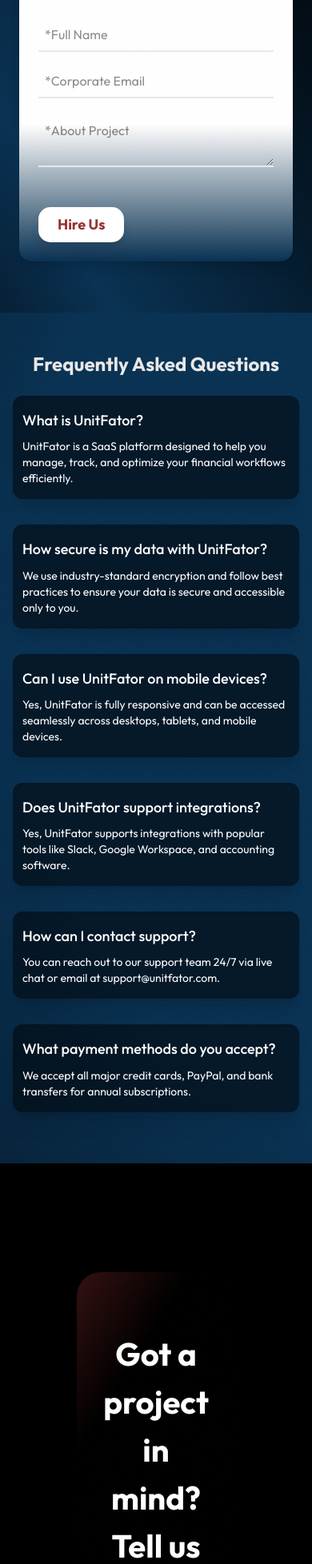
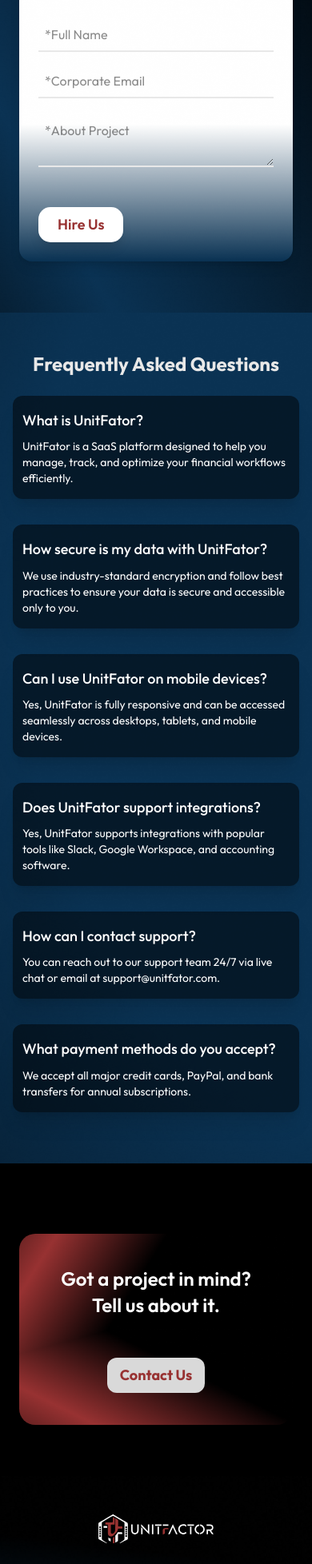
Before and after one commit to M-Jawad338211/UnitFactor-Website, a Next.js app: page /contacts in a window 390 px wide. Shown: the part 655-2611 px from the top of the page at 80% size. Built offline with nearby package versions, Linux system fonts and the light colour scheme.

Commit message:
contact us page responsiveness completed

```diff
--- a/src/app/contacts/page.js
+++ b/src/app/contacts/page.js
@@ -146,7 +146,7 @@
             <div className="flex items-center gap-3 mt-6">
               <button
                 type="submit"
-                className="flex items-center bg-white hover:bg-[#0A3253] text-[#983232] hover:text-white px-6 py-2 rounded-[15px] cursor-pointer shadow-lg text-lg md:text-2xl font-bold"
+                className="flex items-center bg-white hover:bg-[#0A3253] text-[#983232] hover:text-white px-6 py-2 rounded-[15px] cursor-pointer shadow-lg text-lg md:text-2xl font-semibold"
               >
                 Hire Us
               </button>
@@ -218,15 +218,15 @@
 
 function Partners() {
   return (
-    <div className="p-24 w-full h-full items-center justify-center text-center bg-black">
-      <div className="max-w-7xl p-10 mx-auto bg-[url('/solutions-bg.png')] bg-cover bg-center bg-no-repeat rounded-[30px]  mt-10">
-        <div className="w-full h-auto  p-8  space-y-2 flex flex-col justify-between">
+    <div className="px-6 sm:px-12 md:px-24 py-16 w-full items-center justify-center text-center bg-black">
+      <div className="max-w-7xl p-6 sm:p-10 mx-auto bg-[url('/solutions-bg.png')] bg-cover bg-center bg-no-repeat rounded-[20px] sm:rounded-[30px] mt-6 sm:mt-10">
+        <div className="w-full h-auto p-4 sm:p-8 space-y-2 flex flex-col justify-between">
           <div className="space-y-6 flex flex-col items-center">
-            <h3 className="text-[40px] text-center text-white max-w-lg font-bold leading-[150%] tracking-[0]">
+            <h3 className="text-2xl sm:text-3xl md:text-4xl text-center text-white max-w-lg font-semibold leading-[140%] tracking-[0]">
               Got a project in mind? Tell us about it.
             </h3>
 
-            <button className=" bg-[#D9D9D9] hover:bg-[#983232] text-[#983232] hover:text-white text-3xl font-bold px-6 py-3 rounded-2xl mt-10 cursor-pointer">
+            <button className="bg-[#D9D9D9] hover:bg-[#983232] text-[#983232] hover:text-white text-lg sm:text-xl md:text-2xl font-bold px-4 sm:px-6 py-2 sm:py-3 rounded-xl sm:rounded-2xl mt-6 sm:mt-10 cursor-pointer">
               Contact Us
             </button>
           </div>
--- a/src/app/header/page.js
+++ b/src/app/header/page.js
@@ -151,18 +151,18 @@
           >
             About
           </Link>
-          {/* <Link
+          <Link
             href="/services"
             className="text-white text-[16px] font-bold hover:text-[#983232]"
           >
             Services
-          </Link> */}
-          {/* <Link
+          </Link>
+          <Link
             href="/blog"
             className="text-white text-[16px] font-bold hover:text-[#983232]"
           >
             Blog
-          </Link> */}
+          </Link>
           <Link
             href="/portfolio"
             className="text-white text-[16px] font-bold hover:text-[#983232]"
```
